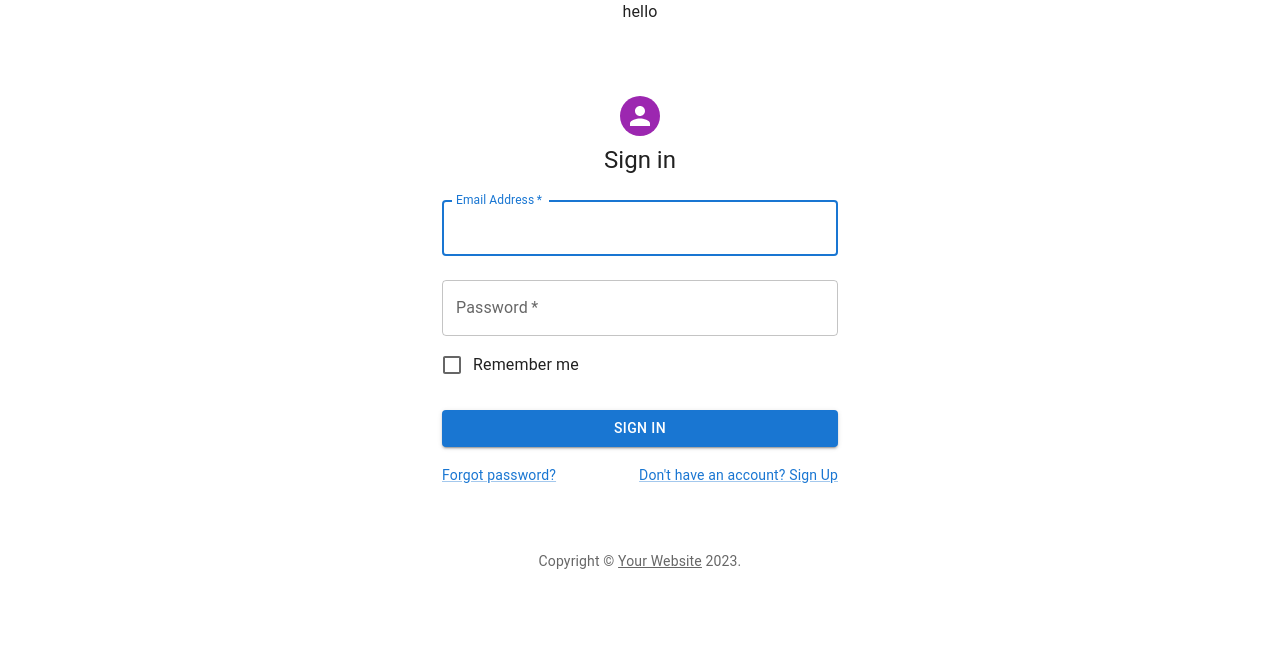
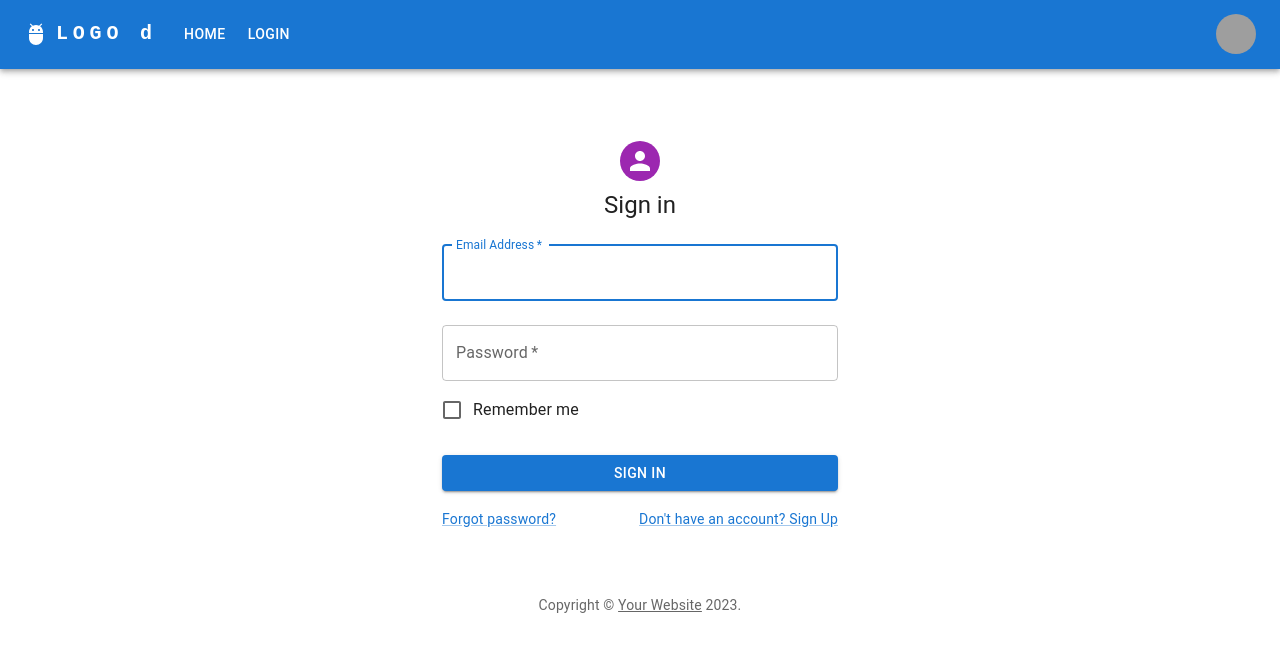
Before and after one commit to b0111/devreactapp, a React (Create React App) app: page /login in a window 1280 px wide. Shown: the top 652 px of the page. Built offline with nearby package versions, Linux system fonts and the light colour scheme; grey boxes are pictures that could not be loaded.

Commit message:
routing with mui template

```diff
--- a/src/App.js
+++ b/src/App.js
@@ -1,16 +1,37 @@
-
-import './App.css';
-import { Login } from './components/Login';
-function App() {
-  return (
-    <>
-    <div className="App">
-   hello
 
 
-    </div>
-    <Login/>
-    </>);
+
+import ReactDOM from "react-dom/client";
+
+
+import { Link } from 'react-router-dom'
+import Login from './components/Login';
+import Profile from './components/Profile';
+
+import Home from './pages/Home';
+
+
+
+import Layout from "./pages/Layout.js";
+
+import { Box } from "@mui/material";
+import {Routes, Route, Navigate} from "react-router-dom";
+
+ function App() {
+
+  return (
+
+    <Box>
+      <Layout />
+      <Routes>
+        <Route path='/' element={<Navigate to="/home" />} />
+        <Route path='/home' element={<Home />} />
+        <Route path='/login' element={<Login/>} />
+      </Routes>
+    </Box>
+
+  );
 }
 
+
 export default App;
--- a/src/components/Login.js
+++ b/src/components/Login.js
@@ -44,7 +44,7 @@
 
 const defaultTheme = createTheme();
 
-export const Login = () => {
+ function Login(){
 
 const [userEmail, setUserName] = useState();
 const [password, setPassword] = useState();
@@ -142,3 +142,6 @@
   </ThemeProvider>
   )
 }
+
+
+export  default Login;
--- /dev/null
+++ b/src/components/Profile.js
@@ -0,0 +1,51 @@
+import React, { useEffect, useState } from 'react';
+import Avatar from '@mui/material/Avatar';
+import Button from '@mui/material/Button';
+import CssBaseline from '@mui/material/CssBaseline';
+import TextField from '@mui/material/TextField';
+import FormControlLabel from '@mui/material/FormControlLabel';
+import Checkbox from '@mui/material/Checkbox';
+import Link from '@mui/material/Link';
+import Grid from '@mui/material/Grid';
+import Box from '@mui/material/Box';
+// import LockOutlinedIcon from '@mui/icons-material/LockOutlined';
+import Typography from '@mui/material/Typography';
+import Container from '@mui/material/Container';
+import { createTheme, ThemeProvider } from '@mui/material/styles';
+import swal from 'sweetalert';
+
+
+
+
+
+// TODO remove, this demo shouldn't need to reset the theme.
+
+const defaultTheme = createTheme();
+
+ function Profile()  {
+
+
+
+
+ const items = JSON.parse(localStorage.getItem('user'));
+
+ if(items){
+   var   userEmail = items.userEmail;
+
+   var  userNAme = items.userName;
+ }
+
+  console.log(items.userEmail);
+
+
+  return (
+    <ThemeProvider theme={defaultTheme}>
+    <Container component="main" maxWidth="xs">
+      {  userEmail  }  <br/>
+      {userNAme}
+ </Container>
+  </ThemeProvider>
+  )
+}
+
+export default  Profile;
--- /dev/null
+++ b/src/pages/Blogs.js
@@ -0,0 +1,5 @@
+const Blogs = () => {
+    return <h1>Blog Articles</h1>;
+  };
+
+  export default Blogs;
--- /dev/null
+++ b/src/pages/Contact.js
@@ -0,0 +1,5 @@
+const Contact = () => {
+    return <h1>Contact Me</h1>;
+  };
+
+  export default Contact;
--- /dev/null
+++ b/src/pages/Home.js
@@ -0,0 +1,5 @@
+const Home = () => {
+    return <h1>Home</h1>;
+  };
+
+  export default Home;
--- /dev/null
+++ b/src/pages/Layout.js
@@ -0,0 +1,169 @@
+import * as React from 'react';
+import AppBar from '@mui/material/AppBar';
+import Box from '@mui/material/Box';
+import Toolbar from '@mui/material/Toolbar';
+import IconButton from '@mui/material/IconButton';
+import Typography from '@mui/material/Typography';
+import Menu from '@mui/material/Menu';
+import MenuIcon from '@mui/icons-material/Menu';
+import Container from '@mui/material/Container';
+import Avatar from '@mui/material/Avatar';
+import Button from '@mui/material/Button';
+import Tooltip from '@mui/material/Tooltip';
+import MenuItem from '@mui/material/MenuItem';
+import AdbIcon from '@mui/icons-material/Adb';
+
+import { useNavigate } from "react-router-dom";
+
+
+const pages = [
+  {'name':'home','path':'/'},
+  {'name':'Login','path':'/login'}
+ ];
+const settings = ['Profile', 'Account', 'Dashboard', 'Logout'];
+
+function Layouts() {
+  const navigate = useNavigate();
+  const [anchorElNav, setAnchorElNav] = React.useState(null);
+  const [anchorElUser, setAnchorElUser] = React.useState(null);
+
+  const handleOpenNavMenu = (event) => {
+    setAnchorElNav(event.currentTarget);
+  };
+  const handleOpenUserMenu = (event) => {
+    setAnchorElUser(event.currentTarget);
+  };
+
+  const handleCloseNavMenu = () => {
+    setAnchorElNav(null);
+  };
+
+  const handleCloseUserMenu = () => {
+    setAnchorElUser(null);
+  };
+
+  return (
+    <AppBar position="static">
+      <Container maxWidth="xl">
+        <Toolbar disableGutters>
+          <AdbIcon sx={{ display: { xs: 'none', md: 'flex' }, mr: 1 }} />
+          <Typography
+            variant="h6"
+            noWrap
+            component="a"
+            href="/"
+            sx={{
+              mr: 2,
+              display: { xs: 'none', md: 'flex' },
+              fontFamily: 'monospace',
+              fontWeight: 700,
+              letterSpacing: '.3rem',
+              color: 'inherit',
+              textDecoration: 'none',
+            }}
+          >
+            LOGO d
+          </Typography>
+
+          <Box sx={{ flexGrow: 1, display: { xs: 'flex', md: 'none' } }}>
+            <IconButton
+              size="large"
+              aria-label="account of current user"
+              aria-controls="menu-appbar"
+              aria-haspopup="true"
+              onClick={handleOpenNavMenu}
+              color="inherit"
+            >
+              <MenuIcon />
+            </IconButton>
+            <Menu
+              id="menu-appbar"
+              anchorEl={anchorElNav}
+              anchorOrigin={{
+                vertical: 'bottom',
+                horizontal: 'left',
+              }}
+              keepMounted
+              transformOrigin={{
+                vertical: 'top',
+                horizontal: 'left',
+              }}
+              open={Boolean(anchorElNav)}
+              onClose={handleCloseNavMenu}
+              sx={{
+                display: { xs: 'block', md: 'none' },
+              }}
+            >
+              {pages.map((page) => (
+                <MenuItem key={page.name} onClick={() =>navigate(page.path)}>
+                  <Typography textAlign="center">{page.name}</Typography>
+                </MenuItem>
+              ))}
+            </Menu>
+          </Box>
+          <AdbIcon sx={{ display: { xs: 'flex', md: 'none' }, mr: 1 }} />
+          <Typography
+            variant="h5"
+            noWrap
+            component="a"
+            href=""
+            sx={{
+              mr: 2,
+              display: { xs: 'flex', md: 'none' },
+              flexGrow: 1,
+              fontFamily: 'monospace',
+              fontWeight: 700,
+              letterSpacing: '.3rem',
+              color: 'inherit',
+              textDecoration: 'none',
+            }}
+          >
+            LOGO e
+          </Typography>
+          <Box sx={{ flexGrow: 1, display: { xs: 'none', md: 'flex' } }}>
+            {pages.map((page) => (
+              <Button
+                key={page.name}
+                onClick={() =>navigate(page.path)}
+                sx={{ my: 2, color: 'white', display: 'block' }}
+              >
+                {page.name}
+              </Button>
+            ))}
+          </Box>
+
+          <Box sx={{ flexGrow: 0 }}>
+            <Tooltip title="Open settings">
+              <IconButton onClick={handleOpenUserMenu} sx={{ p: 0 }}>
+                <Avatar alt="Remy Sharp" src="/static/images/avatar/2.jpg" />
+              </IconButton>
+            </Tooltip>
+            <Menu
+              sx={{ mt: '45px' }}
+              id="menu-appbar"
+              anchorEl={anchorElUser}
+              anchorOrigin={{
+                vertical: 'top',
+                horizontal: 'right',
+              }}
+              keepMounted
+              transformOrigin={{
+                vertical: 'top',
+                horizontal: 'right',
+              }}
+              open={Boolean(anchorElUser)}
+              onClose={handleCloseUserMenu}
+            >
+              {settings.map((setting) => (
+                <MenuItem key={setting} onClick={handleCloseUserMenu}>
+                  <Typography textAlign="center">{setting}</Typography>
+                </MenuItem>
+              ))}
+            </Menu>
+          </Box>
+        </Toolbar>
+      </Container>
+    </AppBar>
+  );
+}
+export default Layouts;
```
Also changed, not shown: package.json (+8 -0 lines), src/index.js (+6 -2 lines), src/pages/NoPage.js (added), 1 other file (tests, documents, lock files or other folders).
